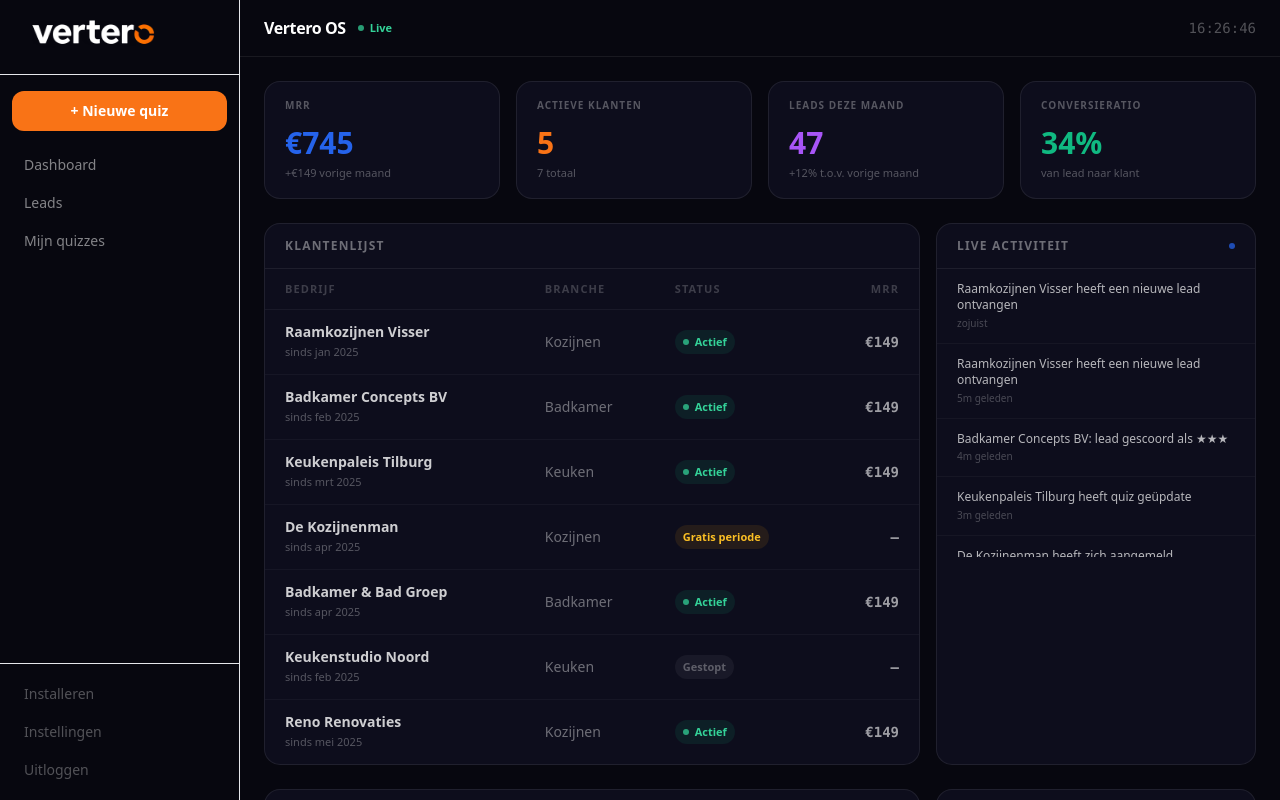
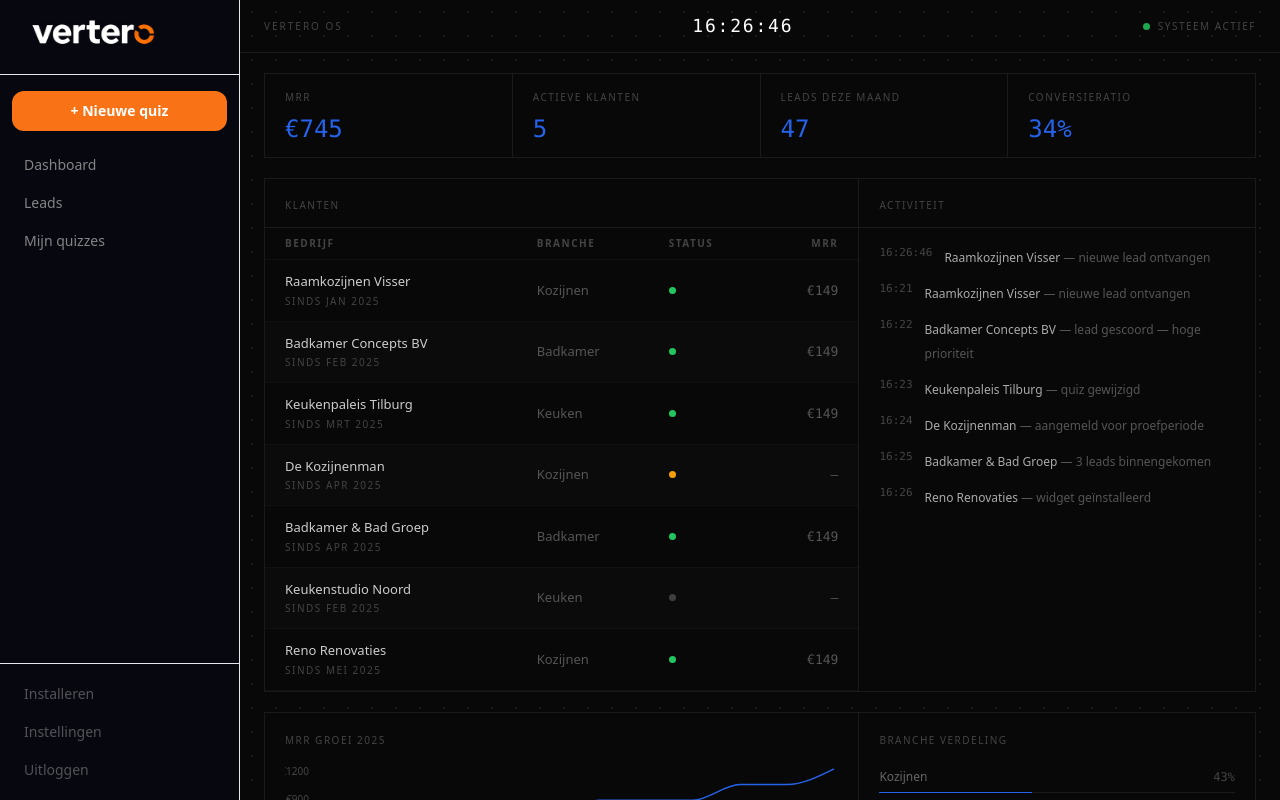
Before and after one commit to VerteroNL/Vertero, a Next.js app: page /dashboard in a window 1280 px wide. Built offline with nearby package versions, Linux system fonts and the light colour scheme.

Commit message:
redesign: NASA/Bloomberg terminal dashboard

```diff
--- a/src/app/dashboard/page.tsx
+++ b/src/app/dashboard/page.tsx
@@ -1,165 +1,188 @@
 'use client'
 
-import { useState, useEffect, useRef } from 'react'
-import { LineChart, Line, XAxis, YAxis, Tooltip, ResponsiveContainer, CartesianGrid } from 'recharts'
+import { useState, useEffect } from 'react'
+import { LineChart, Line, XAxis, YAxis, Tooltip, ResponsiveContainer } from 'recharts'
 
 const klanten = [
   { naam: 'Raamkozijnen Visser', branche: 'Kozijnen', status: 'actief', mrr: 149, sinds: 'jan 2025' },
   { naam: 'Badkamer Concepts BV', branche: 'Badkamer', status: 'actief', mrr: 149, sinds: 'feb 2025' },
   { naam: 'Keukenpaleis Tilburg', branche: 'Keuken', status: 'actief', mrr: 149, sinds: 'mrt 2025' },
-  { naam: 'De Kozijnenman', branche: 'Kozijnen', status: 'gratis', mrr: 0, sinds: 'apr 2025' },
+  { naam: 'De Kozijnenman', branche: 'Kozijnen', status: 'proef', mrr: 0, sinds: 'apr 2025' },
   { naam: 'Badkamer & Bad Groep', branche: 'Badkamer', status: 'actief', mrr: 149, sinds: 'apr 2025' },
   { naam: 'Keukenstudio Noord', branche: 'Keuken', status: 'gestopt', mrr: 0, sinds: 'feb 2025' },
   { naam: 'Reno Renovaties', branche: 'Kozijnen', status: 'actief', mrr: 149, sinds: 'mei 2025' },
 ]
 
 const mrrData = [
-  { maand: 'jan', mrr: 149 },
-  { maand: 'feb', mrr: 298 },
-  { maand: 'mrt', mrr: 447 },
-  { maand: 'apr', mrr: 596 },
-  { maand: 'mei', mrr: 745 },
-  { maand: 'jun', mrr: 745 },
-  { maand: 'jul', mrr: 894 },
-  { maand: 'aug', mrr: 894 },
-  { maand: 'sep', mrr: 894 },
-  { maand: 'okt', mrr: 1043 },
-  { maand: 'nov', mrr: 1043 },
-  { maand: 'dec', mrr: 1192 },
+  { m: 'jan', v: 149 }, { m: 'feb', v: 298 }, { m: 'mrt', v: 447 },
+  { m: 'apr', v: 596 }, { m: 'mei', v: 745 }, { m: 'jun', v: 745 },
+  { m: 'jul', v: 894 }, { m: 'aug', v: 894 }, { m: 'sep', v: 894 },
+  { m: 'okt', v: 1043 }, { m: 'nov', v: 1043 }, { m: 'dec', v: 1192 },
 ]
 
-const activiteitBronnen = [
-  'Raamkozijnen Visser heeft een nieuwe lead ontvangen',
-  'Badkamer Concepts BV: lead gescoord als ★★★',
-  'Keukenpaleis Tilburg heeft quiz geüpdate',
-  'De Kozijnenman heeft zich aangemeld',
-  'Badkamer & Bad Groep: 3 leads deze week',
-  'Reno Renovaties heeft widget geïnstalleerd',
-  'Keukenpaleis Tilburg: lead gescoord als ★★',
-  'Raamkozijnen Visser: lead via directe link',
-  'Badkamer Concepts BV heeft quiz geüpdate',
-  'Keukenstudio Noord: abonnement stopgezet',
+const eventPool = [
+  ['Raamkozijnen Visser', 'nieuwe lead ontvangen'],
+  ['Badkamer Concepts BV', 'lead gescoord — hoge prioriteit'],
+  ['Keukenpaleis Tilburg', 'quiz gewijzigd'],
+  ['De Kozijnenman', 'aangemeld voor proefperiode'],
+  ['Badkamer & Bad Groep', '3 leads binnengekomen'],
+  ['Reno Renovaties', 'widget geïnstalleerd'],
+  ['Keukenpaleis Tilburg', 'lead gescoord — gemiddeld'],
+  ['Raamkozijnen Visser', 'lead via directe link'],
+  ['Badkamer Concepts BV', 'quiz geüpdate'],
+  ['Keukenstudio Noord', 'abonnement beëindigd'],
 ]
 
+function pad(n: number) { return String(n).padStart(2, '0') }
+
 function LiveClock() {
-  const [time, setTime] = useState('')
+  const [t, setT] = useState('')
   useEffect(() => {
-    const update = () => setTime(new Date().toLocaleTimeString('nl-NL', { hour: '2-digit', minute: '2-digit', second: '2-digit' }))
-    update()
-    const id = setInterval(update, 1000)
+    const tick = () => {
+      const d = new Date()
+      setT(`${pad(d.getHours())}:${pad(d.getMinutes())}:${pad(d.getSeconds())}`)
+    }
+    tick()
+    const id = setInterval(tick, 1000)
     return () => clearInterval(id)
   }, [])
-  return <span className="font-mono text-sm text-white/30 tabular-nums">{time}</span>
+  return <span className="font-mono text-white text-lg tracking-widest">{t}</span>
 }
 
-function StatusBadge({ status }: { status: string }) {
-  if (status === 'actief') return (
-    <span className="inline-flex items-center gap-1.5 text-[11px] font-bold px-2 py-0.5 rounded-full bg-emerald-500/10 text-emerald-400">
-      <span className="w-1.5 h-1.5 rounded-full bg-emerald-400 animate-pulse" />
-      Actief
-    </span>
+type Event = { id: number; bedrijf: string; actie: string; ts: string }
+
+function LiveFeed() {
+  const [events, setEvents] = useState<Event[]>(() =>
+    eventPool.slice(0, 6).map((e, i) => ({
+      id: i,
+      bedrijf: e[0],
+      actie: e[1],
+      ts: `${pad(new Date().getHours())}:${pad(new Date().getMinutes() - (5 - i))}`,
+    }))
   )
-  if (status === 'gratis') return (
-    <span className="inline-flex items-center gap-1.5 text-[11px] font-bold px-2 py-0.5 rounded-full bg-amber-500/10 text-amber-400">
-      Gratis periode
-    </span>
-  )
-  return (
-    <span className="inline-flex items-center gap-1.5 text-[11px] font-bold px-2 py-0.5 rounded-full bg-white/5 text-white/30">
-      Gestopt
-    </span>
-  )
-}
-
-export default function OsDashboard() {
-  const [activiteit, setActiviteit] = useState(() =>
-    activiteitBronnen.slice(0, 5).map((tekst, i) => ({ id: i, tekst, tijd: `${5 - i}m geleden` }))
-  )
-  const feedRef = useRef<HTMLDivElement>(null)
-  const counterRef = useRef(activiteitBronnen.length)
+  const counter = { current: eventPool.length }
 
   useEffect(() => {
     const id = setInterval(() => {
-      const idx = counterRef.current % activiteitBronnen.length
-      counterRef.current++
-      const nieuweItem = { id: counterRef.current, tekst: activiteitBronnen[idx], tijd: 'zojuist' }
-      setActiviteit(prev => [nieuweItem, ...prev.slice(0, 9)])
+      const idx = counter.current % eventPool.length
+      counter.current++
+      const d = new Date()
+      setEvents(prev => [{
+        id: counter.current,
+        bedrijf: eventPool[idx][0],
+        actie: eventPool[idx][1],
+        ts: `${pad(d.getHours())}:${pad(d.getMinutes())}:${pad(d.getSeconds())}`,
+      }, ...prev.slice(0, 14)])
     }, 5000)
     return () => clearInterval(id)
   }, [])
 
-  const actieveKlanten = klanten.filter(k => k.status === 'actief').length
-  const mrr = klanten.reduce((sum, k) => sum + k.mrr, 0)
-  const leadsDezeM = 47
-  const conversie = 34
+  return (
+    <div className="flex flex-col gap-3 overflow-hidden">
+      {events.map(e => (
+        <div key={e.id} className="flex gap-3 items-start">
+          <span className="font-mono text-[11px] text-[#444] tabular-nums flex-shrink-0 pt-px">{e.ts}</span>
+          <div>
+            <span className="text-[12px] text-[#aaa]">{e.bedrijf}</span>
+            <span className="text-[12px] text-[#555]"> — {e.actie}</span>
+          </div>
+        </div>
+      ))}
+    </div>
+  )
+}
+
+function StatusDot({ status }: { status: string }) {
+  const color = status === 'actief' ? '#22c55e' : status === 'proef' ? '#f59e0b' : '#3f3f3f'
+  return <span style={{ display: 'inline-block', width: 7, height: 7, borderRadius: '50%', background: color, flexShrink: 0 }} />
+}
+
+const label = 'text-[10px] tracking-[0.15em] uppercase text-[#444]'
+const val = 'font-mono text-2xl text-[#2563EB] leading-none'
+
+export default function OsDashboard() {
+  const mrr = 745
+  const actief = klanten.filter(k => k.status === 'actief').length
 
   const branche = [
-    { naam: 'Kozijnen', aantal: 3, pct: 43 },
-    { naam: 'Badkamer', aantal: 2, pct: 29 },
-    { naam: 'Keuken', aantal: 2, pct: 29 },
+    { naam: 'Kozijnen', pct: 43 },
+    { naam: 'Badkamer', pct: 29 },
+    { naam: 'Keuken', pct: 29 },
   ]
 
   return (
-    <div className="flex flex-col h-full overflow-y-auto bg-[#07070f]">
-
+    <div
+      className="flex flex-col h-full overflow-y-auto text-white"
+      style={{
+        background: '#080808',
+        backgroundImage: 'radial-gradient(circle, #1a1a1a 1px, transparent 1px)',
+        backgroundSize: '24px 24px',
+      }}
+    >
       {/* Top bar */}
-      <div className="flex items-center justify-between px-6 py-4 border-b border-white/[0.07] flex-shrink-0">
-        <div className="flex items-center gap-3">
-          <span className="text-base font-extrabold tracking-tight text-white">Vertero OS</span>
-          <span className="flex items-center gap-1.5 text-[11px] font-semibold text-emerald-400">
-            <span className="w-1.5 h-1.5 rounded-full bg-emerald-400 animate-pulse" />
-            Live
-          </span>
+      <div className="flex items-center justify-between px-6 py-3 border-b border-[#1a1a1a] flex-shrink-0">
+        <span className={label} style={{ letterSpacing: '0.2em' }}>Vertero OS</span>
+        <LiveClock />
+        <div className="flex items-center gap-2">
+          <span style={{ width: 7, height: 7, borderRadius: '50%', background: '#22c55e', display: 'inline-block', animation: 'pulse 2s infinite' }} />
+          <span className={label}>Systeem actief</span>
         </div>
-        <LiveClock />
       </div>
 
-      <div className="px-6 py-6 flex flex-col gap-6">
+      <div className="px-6 py-5 flex flex-col gap-5">
 
-        {/* KPI cards */}
-        <div className="grid grid-cols-2 xl:grid-cols-4 gap-4">
+        {/* KPI rij */}
+        <div className="grid grid-cols-4 gap-px border border-[#1a1a1a]" style={{ background: '#1a1a1a' }}>
           {[
-            { label: 'MRR', value: `€${mrr.toLocaleString('nl-NL')}`, sub: '+€149 vorige maand', color: '#2563EB' },
-            { label: 'Actieve klanten', value: actieveKlanten, sub: `${klanten.length} totaal`, color: '#f97316' },
-            { label: 'Leads deze maand', value: leadsDezeM, sub: '+12% t.o.v. vorige maand', color: '#a855f7' },
-            { label: 'Conversieratio', value: `${conversie}%`, sub: 'van lead naar klant', color: '#10b981' },
-          ].map(card => (
-            <div key={card.label} className="bg-[#0d0d1c] border border-white/[0.08] rounded-2xl px-5 py-4">
-              <div className="text-[10px] font-bold uppercase tracking-widest text-white/30 mb-3">{card.label}</div>
-              <div className="text-3xl font-extrabold mb-1" style={{ color: card.color }}>{card.value}</div>
-              <div className="text-[11px] text-white/30">{card.sub}</div>
+            { label: 'MRR', value: `€${mrr}` },
+            { label: 'Actieve klanten', value: actief },
+            { label: 'Leads deze maand', value: 47 },
+            { label: 'Conversieratio', value: '34%' },
+          ].map(k => (
+            <div key={k.label} className="bg-[#080808] px-5 py-4">
+              <div className={label + ' mb-3'}>{k.label}</div>
+              <div className={val}>{k.value}</div>
             </div>
           ))}
         </div>
 
-        {/* Main grid */}
-        <div className="grid grid-cols-1 xl:grid-cols-3 gap-4">
+        {/* Hoofd — 60/40 */}
+        <div className="grid gap-px border border-[#1a1a1a]" style={{ gridTemplateColumns: '3fr 2fr', background: '#1a1a1a' }}>
 
-          {/* Klantenlijst — 2/3 */}
-          <div className="xl:col-span-2 bg-[#0d0d1c] border border-white/[0.08] rounded-2xl overflow-hidden">
-            <div className="px-5 py-3.5 border-b border-white/[0.07]">
-              <div className="text-xs font-bold uppercase tracking-widest text-white/40">Klantenlijst</div>
+          {/* Klantenlijst */}
+          <div className="bg-[#080808] overflow-x-auto">
+            <div className="px-5 py-3 border-b border-[#1a1a1a]">
+              <span className={label}>Klanten</span>
             </div>
-            <div className="overflow-x-auto">
-              <table className="w-full text-sm">
+            <table className="w-full">
               <thead>
-                  <tr className="border-b border-white/[0.05]">
-                    <th className="text-left px-5 py-2.5 text-[11px] font-bold uppercase tracking-widest text-white/20">Bedrijf</th>
-                    <th className="text-left px-4 py-2.5 text-[11px] font-bold uppercase tracking-widest text-white/20">Branche</th>
-                    <th className="text-left px-4 py-2.5 text-[11px] font-bold uppercase tracking-widest text-white/20">Status</th>
-                    <th className="text-right px-5 py-2.5 text-[11px] font-bold uppercase tracking-widest text-white/20">MRR</th>
+                <tr className="border-b border-[#111]">
+                  <th className={'text-left px-5 py-2 ' + label}>Bedrijf</th>
+                  <th className={'text-left px-4 py-2 ' + label}>Branche</th>
+                  <th className={'text-left px-4 py-2 ' + label}>Status</th>
+                  <th className={'text-right px-5 py-2 ' + label}>MRR</th>
                 </tr>
               </thead>
-                <tbody className="divide-y divide-white/[0.04]">
-                  {klanten.map(k => (
-                    <tr key={k.naam} className="hover:bg-white/[0.02] transition">
+              <tbody>
+                {klanten.map((k, i) => (
+                  <tr
+                    key={k.naam}
+                    className="border-b border-[#111] transition-colors"
+                    style={{ background: i % 2 === 0 ? '#080808' : '#0b0b0b' }}
+                    onMouseEnter={e => (e.currentTarget.style.background = '#111')}
+                    onMouseLeave={e => (e.currentTarget.style.background = i % 2 === 0 ? '#080808' : '#0b0b0b')}
+                  >
                     <td className="px-5 py-3">
-                        <div className="font-semibold text-white/80">{k.naam}</div>
-                        <div className="text-[11px] text-white/30">sinds {k.sinds}</div>
+                      <div className="text-[13px] text-[#ccc]">{k.naam}</div>
+                      <div className={label + ' mt-0.5'}>sinds {k.sinds}</div>
                     </td>
-                      <td className="px-4 py-3 text-white/40 text-sm">{k.branche}</td>
-                      <td className="px-4 py-3"><StatusBadge status={k.status} /></td>
-                      <td className="px-5 py-3 text-right font-mono font-semibold text-white/60 tabular-nums">
+                    <td className="px-4 py-3 text-[13px] text-[#555]">{k.branche}</td>
+                    <td className="px-4 py-3">
+                      <div className="flex items-center gap-2">
+                        <StatusDot status={k.status} />
+                      </div>
+                    </td>
+                    <td className="px-5 py-3 text-right font-mono text-[13px] text-[#555]">
                       {k.mrr > 0 ? `€${k.mrr}` : '—'}
                     </td>
                   </tr>
@@ -167,85 +190,69 @@ export default function OsDashboard() {
               </tbody>
             </table>
           </div>
+
+          {/* Live feed */}
+          <div className="bg-[#080808]">
+            <div className="px-5 py-3 border-b border-[#1a1a1a]">
+              <span className={label}>Activiteit</span>
+            </div>
+            <div className="px-5 py-4 overflow-hidden">
+              <LiveFeed />
+            </div>
+          </div>
         </div>
 
-          {/* Live activiteit — 1/3 */}
-          <div className="bg-[#0d0d1c] border border-white/[0.08] rounded-2xl overflow-hidden flex flex-col">
-            <div className="px-5 py-3.5 border-b border-white/[0.07] flex items-center justify-between">
-              <div className="text-xs font-bold uppercase tracking-widest text-white/40">Live activiteit</div>
-              <span className="w-1.5 h-1.5 rounded-full bg-[#2563EB] animate-pulse" />
+        {/* Onderste rij — 60/40 */}
+        <div className="grid gap-px border border-[#1a1a1a]" style={{ gridTemplateColumns: '3fr 2fr', background: '#1a1a1a' }}>
+
+          {/* MRR grafiek */}
+          <div className="bg-[#080808] p-5">
+            <div className={label + ' mb-4'}>MRR groei 2025</div>
+            <ResponsiveContainer width="100%" height={160}>
+              <LineChart data={mrrData} margin={{ top: 4, right: 4, left: -28, bottom: 0 }}>
+                <XAxis dataKey="m" tick={{ fill: '#444', fontSize: 10 }} axisLine={false} tickLine={false} />
+                <YAxis tick={{ fill: '#444', fontSize: 10 }} axisLine={false} tickLine={false} tickFormatter={v => `€${v}`} />
+                <Tooltip
+                  contentStyle={{ background: '#0f0f0f', border: '1px solid #1a1a1a', borderRadius: 2, color: '#aaa', fontSize: 11 }}
+                  formatter={(v) => [`€${v}`, 'MRR']}
+                  cursor={{ stroke: '#333' }}
+                />
+                <Line type="monotone" dataKey="v" stroke="#2563EB" strokeWidth={1.5} dot={false} activeDot={{ r: 3, fill: '#2563EB' }} />
+              </LineChart>
+            </ResponsiveContainer>
           </div>
-            <div ref={feedRef} className="flex-1 overflow-y-auto max-h-72 divide-y divide-white/[0.04]">
-              {activiteit.map(item => (
-                <div key={item.id} className="px-5 py-3">
-                  <div className="text-[12px] text-white/70 leading-snug mb-0.5">{item.tekst}</div>
-                  <div className="text-[10px] text-white/25">{item.tijd}</div>
+
+          {/* Branche */}
+          <div className="bg-[#080808] p-5">
+            <div className={label + ' mb-5'}>Branche verdeling</div>
+            <div className="flex flex-col gap-5">
+              {branche.map((b, i) => (
+                <div key={b.naam}>
+                  <div className="flex justify-between mb-1.5">
+                    <span className="text-[12px] text-[#666]">{b.naam}</span>
+                    <span className="font-mono text-[12px] text-[#444]">{b.pct}%</span>
+                  </div>
+                  <div style={{ height: 1, background: '#1a1a1a', position: 'relative' }}>
+                    <div style={{
+                      position: 'absolute', top: 0, left: 0, height: 1,
+                      width: `${b.pct}%`,
+                      background: i === 0 ? '#2563EB' : i === 1 ? '#f97316' : '#7c3aed',
+                    }} />
+                  </div>
                 </div>
               ))}
             </div>
           </div>
         </div>
 
-        {/* Charts */}
-        <div className="grid grid-cols-1 xl:grid-cols-3 gap-4">
-
-          {/* MRR grafiek — 2/3 */}
-          <div className="xl:col-span-2 bg-[#0d0d1c] border border-white/[0.08] rounded-2xl p-5">
-            <div className="text-xs font-bold uppercase tracking-widest text-white/40 mb-4">MRR groei 2025</div>
-            <ResponsiveContainer width="100%" height={200}>
-              <LineChart data={mrrData} margin={{ top: 4, right: 4, left: -20, bottom: 0 }}>
-                <CartesianGrid strokeDasharray="3 3" stroke="rgba(255,255,255,0.04)" />
-                <XAxis dataKey="maand" tick={{ fill: 'rgba(255,255,255,0.25)', fontSize: 11 }} axisLine={false} tickLine={false} />
-                <YAxis tick={{ fill: 'rgba(255,255,255,0.25)', fontSize: 11 }} axisLine={false} tickLine={false} tickFormatter={v => `€${v}`} />
-                <Tooltip
-                  contentStyle={{ background: '#0d0d1c', border: '1px solid rgba(255,255,255,0.08)', borderRadius: 8, color: '#fff', fontSize: 12 }}
-                  formatter={(v) => [`€${v}`, 'MRR']}
-                />
-                <Line type="monotone" dataKey="mrr" stroke="#2563EB" strokeWidth={2.5} dot={false} activeDot={{ r: 4, fill: '#2563EB' }} />
-              </LineChart>
-            </ResponsiveContainer>
       </div>
 
-          {/* Branche verdeling — 1/3 */}
-          <div className="bg-[#0d0d1c] border border-white/[0.08] rounded-2xl p-5">
-            <div className="text-xs font-bold uppercase tracking-widest text-white/40 mb-4">Branche verdeling</div>
-            <div className="flex flex-col gap-4">
-              {branche.map((b, i) => (
-                <div key={b.naam}>
-                  <div className="flex justify-between text-sm mb-1.5">
-                    <span className="font-semibold text-white/70">{b.naam}</span>
-                    <span className="text-white/35 text-xs tabular-nums">{b.aantal} klanten</span>
-                  </div>
-                  <div className="h-2 rounded-full bg-white/[0.06] overflow-hidden">
-                    <div
-                      className="h-full rounded-full"
-                      style={{
-                        width: `${b.pct}%`,
-                        background: i === 0 ? '#2563EB' : i === 1 ? '#f97316' : '#a855f7'
-                      }}
-                    />
-                  </div>
-                </div>
-              ))}
-            </div>
-
-            {/* Acties */}
-            <div className="mt-6 pt-5 border-t border-white/[0.06] flex flex-col gap-2">
-              <div className="text-[10px] font-bold uppercase tracking-widest text-white/25 mb-1">Acties</div>
-              <a href="/dashboard/leads" className="text-xs font-semibold px-3 py-2 rounded-lg bg-[#2563EB]/10 hover:bg-[#2563EB]/20 text-[#2563EB] transition">
-                Alle leads bekijken →
-              </a>
-              <a href="/dashboard/quiz" className="text-xs font-semibold px-3 py-2 rounded-lg bg-white/[0.05] hover:bg-white/[0.08] text-white/50 hover:text-white transition">
-                Quizzes beheren →
-              </a>
-              <a href="/dashboard/quiz/new" className="text-xs font-semibold px-3 py-2 rounded-lg bg-white/[0.05] hover:bg-white/[0.08] text-white/50 hover:text-white transition">
-                Nieuwe quiz aanmaken →
-              </a>
-            </div>
-          </div>
-        </div>
-
-      </div>
+      <style>{`
+        @keyframes pulse {
+          0%, 100% { opacity: 1; }
+          50% { opacity: 0.3; }
+        }
+      `}</style>
     </div>
   )
 }
```
Lines whose indentation alone changed are shown as unchanged.
